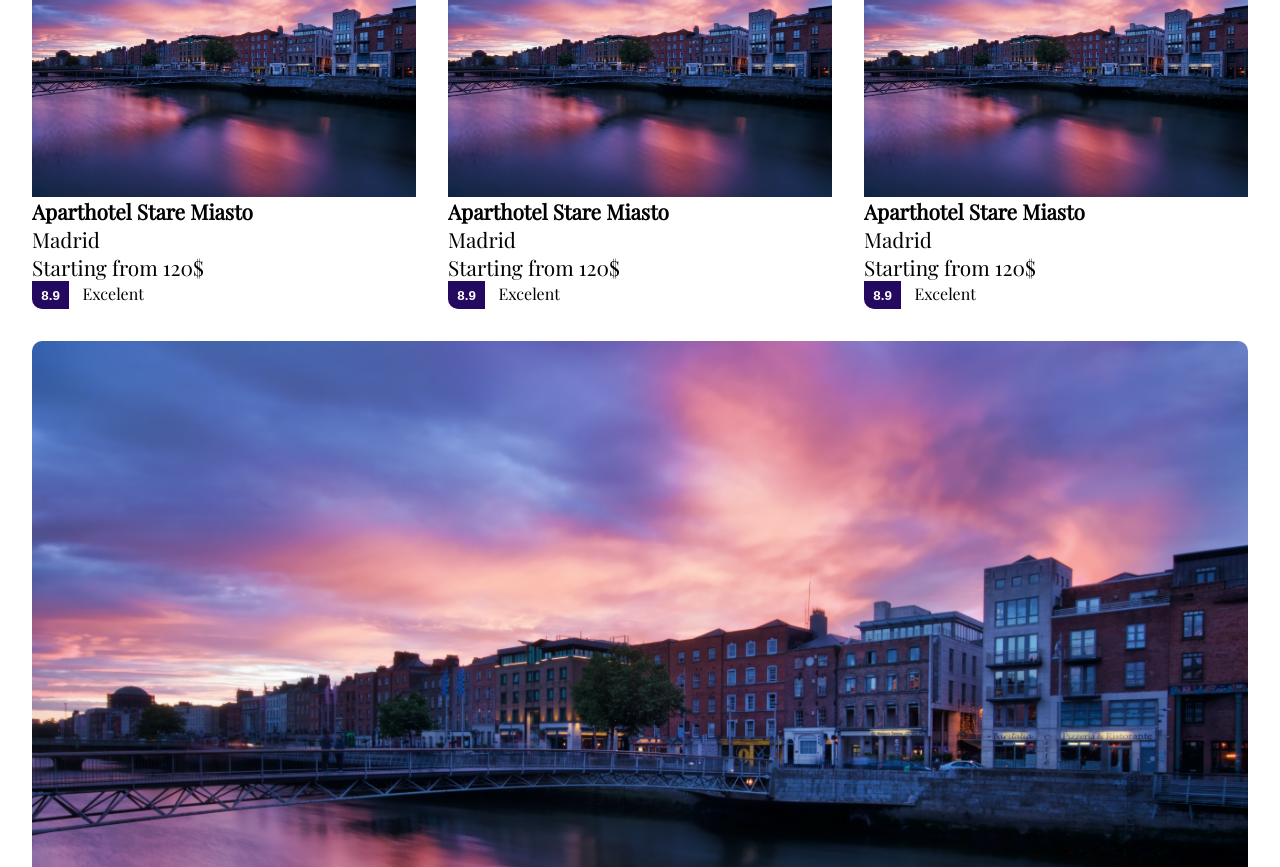
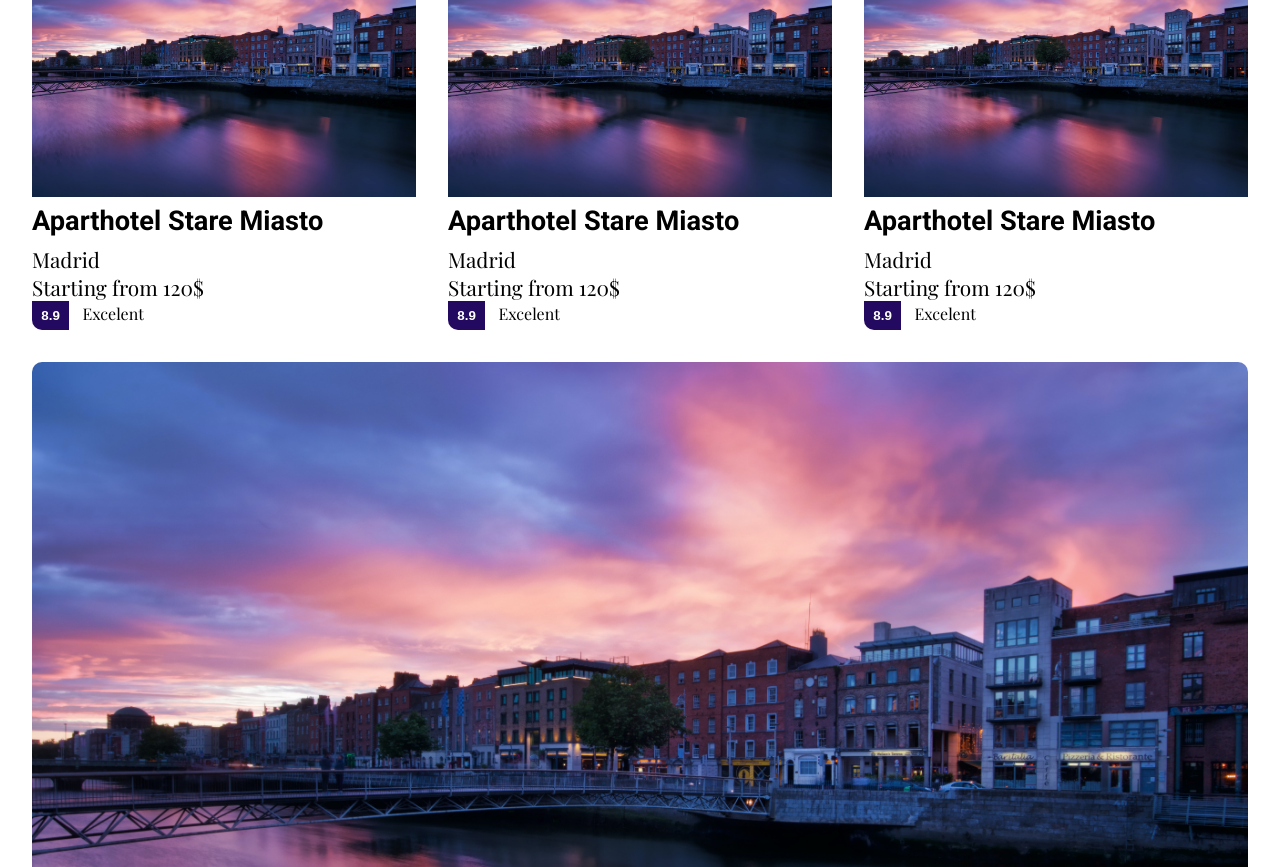
Before and after one commit to Ljusaj123/Reservation-App, a React (Create React App) app: page / in a window 1280 px wide. Shown: the part 2615-3482 px from the top of the page. Built offline with nearby package versions, Linux system fonts and the light colour scheme.

Commit message:
changed from soan to p and h3

```diff
--- a/src/components/cards/RatingCard.js
+++ b/src/components/cards/RatingCard.js
@@ -5,9 +5,9 @@ export const RatingCard = ({ props }) => {
   return (
     <div className="home-list__item">
       <img src={imgURL} alt={name} className="home-list__item-img" />
-      <span className="home-list__item-name">{name}</span>
-      <span className="home-list__item-city">{city}</span>
-      <span className="home-list__item-price">{price}</span>
+      <h3 className="home-list__item-name">{name}</h3>
+      <p className="home-list__item-city">{city}</p>
+      <p className="home-list__item-price">{price}</p>
       <div className="home-list__item-rating">
         <button>{rating}</button>
         <span>{grade}</span>
```
